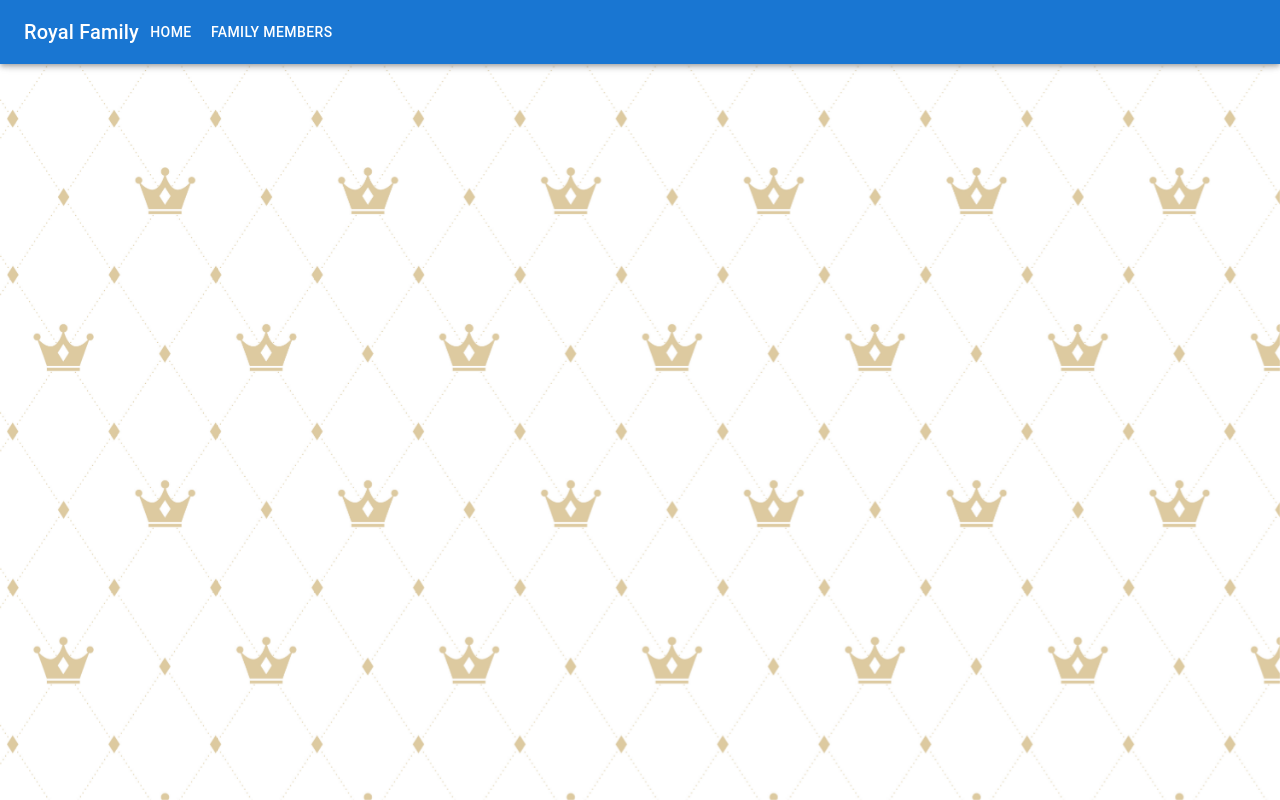
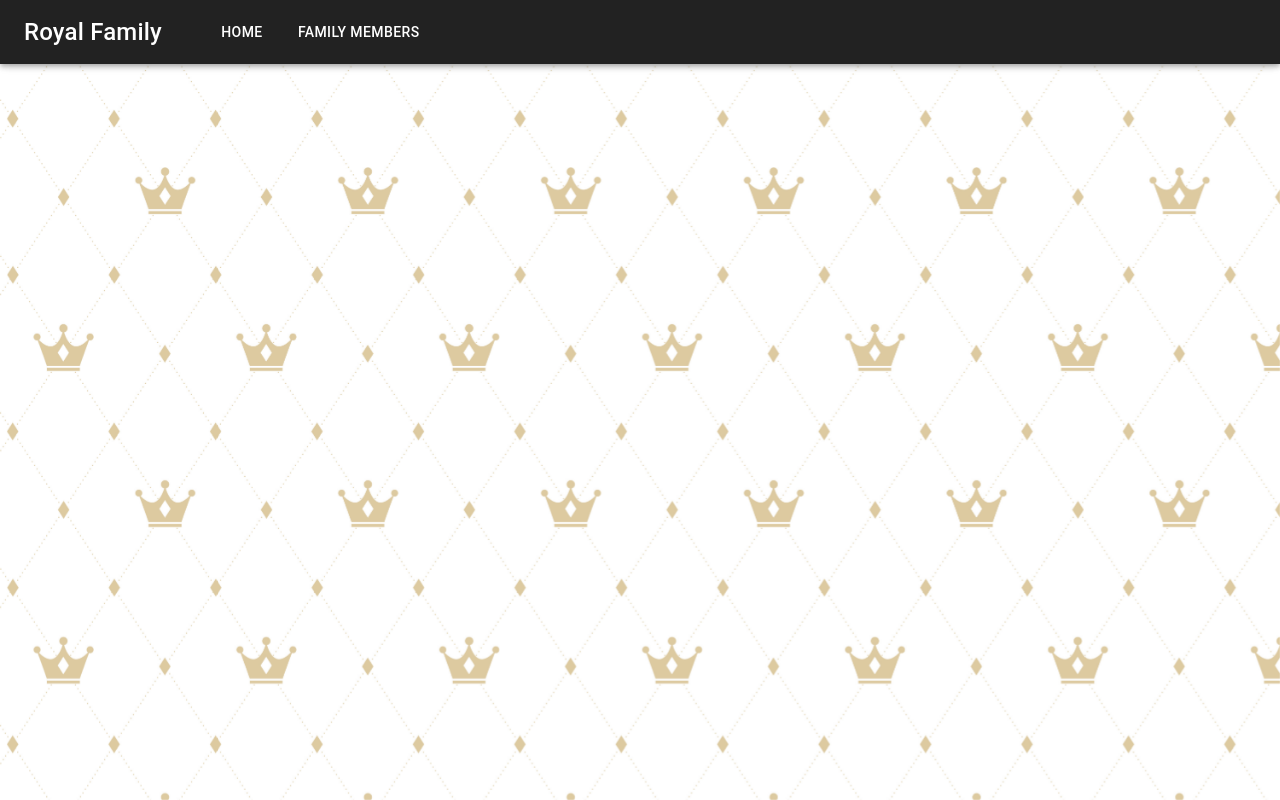
Before and after one commit to Archichil/UID-Royal-Family, a React (Create React App) app: page /family_members/1 in a window 1280 px wide. Built offline with nearby package versions, Linux system fonts and the light colour scheme.

Commit message:
upgraded navbar, added FamilyMemberInfo, added route for family_members by id

```diff
--- a/package.json
+++ b/package.json
@@ -15,6 +15,7 @@
     "react-dom": "^18.2.0",
     "react-router-dom": "^5.3.4",
     "react-scripts": "5.0.1",
+    "react-spring": "^9.7.3",
     "styled-components": "^6.1.1",
     "web-vitals": "^2.1.4",
     "webfontloader": "^1.6.28"
--- a/src/components/AppRouter.jsx
+++ b/src/components/AppRouter.jsx
@@ -2,12 +2,14 @@ import React from 'react';
 import {Redirect, Route, Switch} from "react-router-dom";
 import Home from "../pages/Home";
 import FamilyMembers from "../pages/FamilyMembers";
+import FamilyMemberInfo from "../pages/FamilyMemberInfo";
 
 const AppRouter = () => {
     return (
         <Switch>
             <Route path = '/home'> <Home/> </Route>
-            <Route path = '/family_members'> <FamilyMembers/> </Route>
+            <Route exact path = '/family_members'> <FamilyMembers/> </Route>
+            <Route exact path = '/family_members/:id'> <FamilyMemberInfo/> </Route>
             <Redirect to = '/home'/>
         </Switch>
     );
--- a/src/components/UI/navbar/Navbar.jsx
+++ b/src/components/UI/navbar/Navbar.jsx
@@ -1,14 +1,125 @@
 import React from 'react';
-import { Button, AppBar, Toolbar, Typography } from '@mui/material';
+import { AppBar, Toolbar, Typography, Button, IconButton, Menu, MenuItem, useMediaQuery, Paper } from '@mui/material';
 import { Link } from 'react-router-dom';
+import { useSpring, animated } from 'react-spring';
+import MenuIcon from '@mui/icons-material/Menu';
+
+const colors = {
+    default: '255,255,255',
+    gold: '255,223,0',
+};
+
+const animationConfig = {
+    duration: 250,
+    tension: 120,
+    friction: 14,
+    mass: 1,
+};
+
+const animationProps = {
+    color: colors.default,
+    config: animationConfig,
+};
 
 const Navbar = () => {
+    const [styleHome, setHome] = useSpring(() => ({
+        ...animationProps,
+    }));
+    const [styleFamily, setFamily] = useSpring(() => ({
+        ...animationProps,
+    }));
+
+    const [anchorEl, setAnchorEl] = React.useState(null);
+    const handleMenuClick = (event) => { setAnchorEl(event.currentTarget);};
+    const handleMenuClose = () => { setAnchorEl(null); };
+    const isSmallScreen = useMediaQuery('(max-width:600px)');
+
     return (
-        <AppBar position="static">
+        <AppBar position="static" style={{ background: '#222' }}>
             <Toolbar>
-                <Typography variant="h6">Royal Family</Typography>
-                <Button component={Link} to="/home" color="inherit"> Home </Button>
-                <Button component={Link} to="/family_members" color="inherit"> Family Members  </Button>
+                <Typography variant="h6" style={{ marginRight: '2em', fontSize: '1.5em' }}>
+                    Royal Family
+                </Typography>
+                <div style={{ display: 'flex', alignItems: 'center' }}>
+                    {isSmallScreen ? (
+                        <>
+                            <IconButton color="inherit" onClick={handleMenuClick}>
+                                <MenuIcon />
+                            </IconButton>
+                            <Menu
+                                anchorEl={anchorEl}
+                                open={Boolean(anchorEl)}
+                                onClose={handleMenuClose}
+                                PaperProps={{ style: { background: '#222' } }}
+                            >
+                                <animated.div
+                                    style={{
+                                        color: styleHome.color.interpolate((c) => `rgb(${c})`),
+                                    }}
+                                >
+                                    <MenuItem
+                                        component={Link}
+                                        to="/home"
+                                        onClick={handleMenuClose}
+                                        onTouchStart={() => setHome({ color: colors.gold })}
+                                        onTouchEnd={() => setHome({ color: colors.default })}
+                                    >
+                                        Home
+                                    </MenuItem>
+                                </animated.div>
+                                <animated.div
+                                    style={{
+                                        color: styleFamily.color.interpolate((c) => `rgb(${c})`),
+                                    }}
+                                >
+                                    <MenuItem
+                                        component={Link}
+                                        to="/family_members"
+                                        onClick={handleMenuClose}
+                                        onTouchStart={() => setFamily({ color: colors.gold })}
+                                        onTouchEnd={() => setFamily({ color: colors.default })}
+                                    >
+                                        Family Members
+                                    </MenuItem>
+                                </animated.div>
+                            </Menu>
+                        </>
+                    ) : (
+                        <>
+                            <animated.div
+                                style={{
+                                    color: styleHome.color.interpolate((c) => `rgb(${c})`),
+                                    marginRight: '1em',
+                                }}
+                            >
+                                <Button
+                                    component={Link}
+                                    to="/home"
+                                    color="inherit"
+                                    onMouseEnter={() => setHome({ color: colors.gold })}
+                                    onMouseLeave={() => setHome({ color: colors.default })}
+                                >
+                                    Home
+                                </Button>
+                            </animated.div>
+                            <animated.div
+                                style={{
+                                    color: styleFamily.color.interpolate((c) => `rgb(${c})`),
+                                }}
+                            >
+                                <Button
+                                    component={Link}
+                                    to="/family_members"
+                                    color="inherit"
+                                    onMouseEnter={() => setFamily({ color: colors.gold })}
+                                    onMouseLeave={() => setFamily({ color: colors.default })}
+                                >
+                                    Family Members
+                                </Button>
+                            </animated.div>
+                        </>
+                    )}
+                </div>
             </Toolbar>
         </AppBar>
     );
--- /dev/null
+++ b/src/pages/FamilyMemberInfo.jsx
@@ -0,0 +1,14 @@
+import React from 'react';
+import {useParams} from "react-router-dom";
+
+const FamilyMemberInfo = () => {
+    const id = useParams().id;
+
+    return (
+        <div>
+
+        </div>
+    );
+};
+
+export default FamilyMemberInfo;
```
Also changed, not shown: 1 other file (tests, documents, lock files or other folders).
